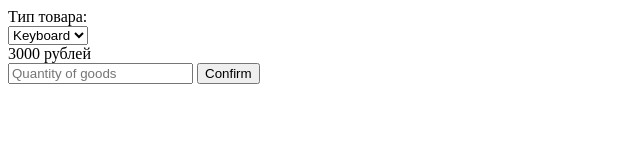
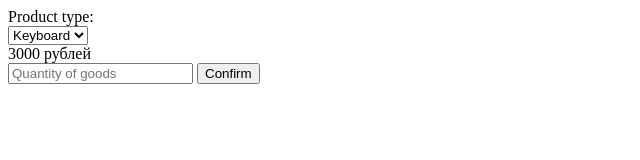
Before and after one commit to 95862888/task6, a plain HTML site: page index.html in a window 1280 px wide. Shown: the full height of the page, 0-640 px from the left. Drawn offline with Linux system fonts and the light colour scheme.

Commit message:
Update index.html

```diff
--- a/index.html
+++ b/index.html
@@ -7,7 +7,7 @@
 
 </head>
 <body>
-Тип товара:
+Product type:
 <form>
     <select name="prodType">
         <option value="0">Keyboard</option>
```
